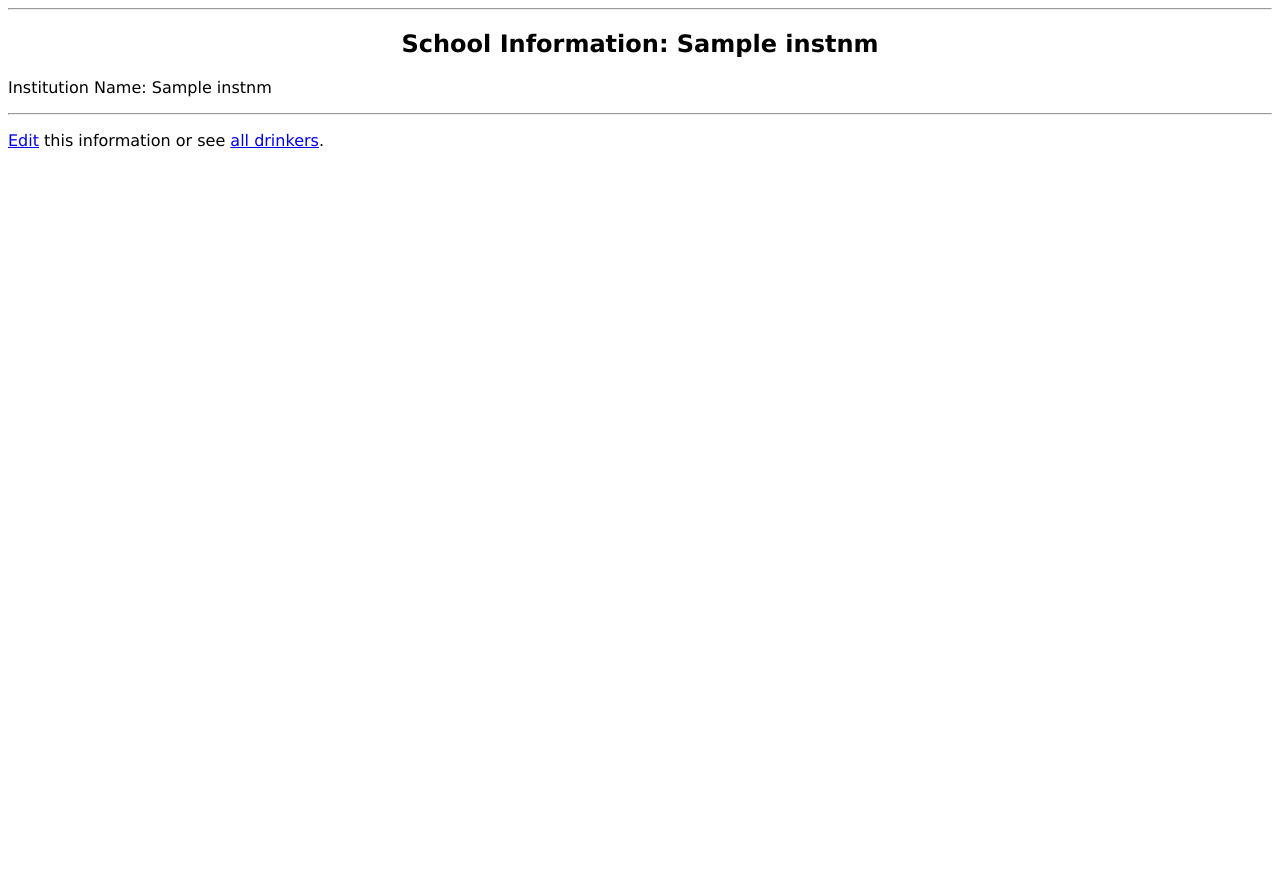
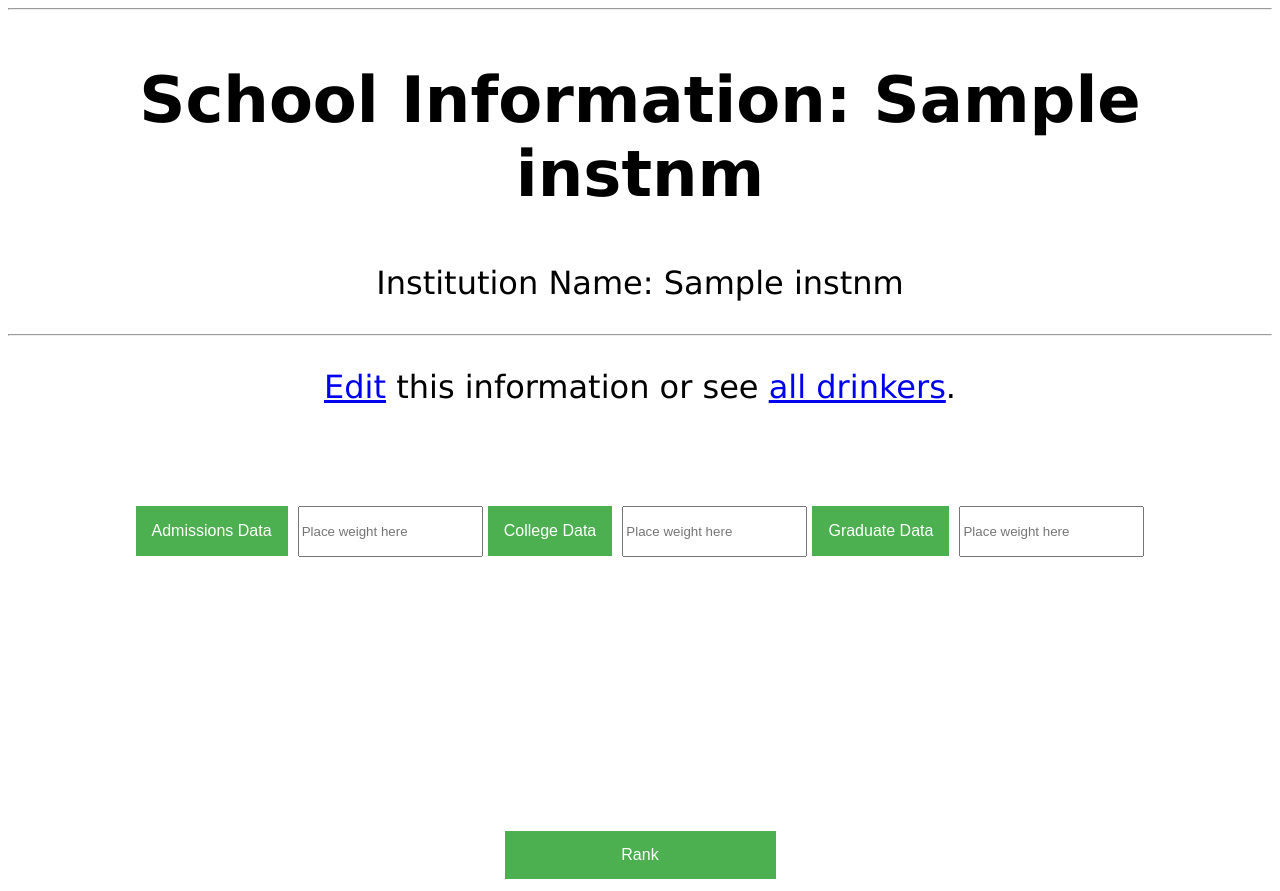
Before and after one commit to stevenyang9/Ranking-Hat, a Flask app: template flask-rankinghat/templates/schools.html in a window 1280 px wide. Before the commit the page ends 148 px from the top, so only its background shows below. Run offline with Flask 2, Linux system fonts and the light colour scheme; the template is opened without the code that fills it: most values are stand-ins (such as "Sample title", 1, 10 or a date in 2020); parts of the project's set-up code (start-up, migrations or seed data) failed here and were passed over; some libraries are stand-ins or nearby versions.

Commit message:
Changes to UI

```diff
--- a/flask-rankinghat/templates/layout.html
+++ b/flask-rankinghat/templates/layout.html
@@ -1,7 +1,103 @@
-<!DOCTYPE html PUBLIC "-//W3C//DTD XHTML 1.0 Strict//EN" "http://www.w3.org/TR/xhtml1/DTD/xhtml1-strict.dtd">
-<html xmlns="http://www.w3.org/1999/xhtml">
+<!-- <!DOCTYPE html PUBLIC "-//W3C//DTD XHTML 1.0 Strict//EN" "http://www.w3.org/TR/xhtml1/DTD/xhtml1-strict.dtd"> -->
+
+<!DOCTYPE html>
+
+<html lang="en">
+
+
+
+<style>
+.dropbtn {
+    background-color: #4CAF50;
+    color: white;
+    padding: 16px;
+    font-size: 16px;
+    border: none;
+    cursor: pointer;
+}
+
+.dropbtn:hover, .dropbtn:focus {
+    background-color: #3e8e41;
+}
+
+.dropdown {
+    position: relative;
+    display: inline-block;
+    margin-right: 5px;
+
+}
+
+.dropdown-content {
+    display: none;
+    position: absolute;
+    background-color: #f9f9f9;
+    min-width: 100%;
+    overflow: auto;
+    box-shadow: 0px 8px 16px 0px rgba(0,0,0,0.2);
+    z-index: 1;
+}
+
+.dropdown-content a {
+    color: black;
+    padding: 12px 16px;
+    text-decoration: none;
+    display: block;
+}
+
+h2{
+    text-align: center;
+    position: relative;
+    font-size: 4em;
+}
+
+p{
+    text-align: center;
+    position: relative;
+    font-size: 2em;
+}
+
+.categories{
+    text-align: center;
+    margin: 100px;
+}
+
+.txtbox{
+    height:45px;
+    font-size:10pt;
+}
+
+.rankbutton{
+  background-color: #4CAF50;
+  border: none;
+  color: white;
+  padding: 15px 32px;
+  text-align: center;
+  text-decoration: none;
+  display: inline-block;
+  font-size: 16px;
+  margin: 4px 2px;
+  cursor: pointer;
+  text-align: center;
+}
+
+.results{
+  text-align: center;
+  margin-top: 270px;
+  position: relative;
+
+}
+
+
+.dropdown a:hover {background-color: #f1f1f1}
+
+.show {display:block;}
+</style>
+
+
+
+<!-- <html xmlns="http://www.w3.org/1999/xhtml"> -->
   <head>
-    <title>The Ranking Hat</title>
+    <title>The Ranking Hats</title>
     <meta name="description" content="The Ranking Hat"/>
     <meta name="keywords" content="The Ranking Hat"/>
     <meta http-equiv="Content-type" content="text/html;charset=UTF-8"/>
@@ -12,5 +108,80 @@
     <hr/>
     <h2 id="heading">{% block heading %}{% endblock %}</h2>
     {% block content %}{% endblock %}
+
+
+        <div class="categories">
+
+      <div class="dropdown">
+      <button onclick="myFunction1()" class="dropbtn">Admissions Data</button>
+        <div id="myDropdown1" class="dropdown-content">
+          <a href="#acceptancerate">Acceptance Rate</a>
+          <a href="#satscores">SAT Average</a>
+
+        </div>
+      </div>
+
+      <input type="text" value="" placeholder="Place weight here" class="txtbox"/>
+
+      <div class="dropdown">
+      <button onclick="myFunction2()" class="dropbtn">College Data</button>
+        <div id="myDropdown2" class="dropdown-content">
+          <a href="#instructionalexpenditure">Instructional Expenditure</a>
+          <a href="#studentdebt">Student Debt</a>
+          <a href="#fulltimefaculty">Full-Time Faculty</a>
+          <a href="#locale">Locale</a>
+          <a href="#studentbodydiversity">Student Body Diversity</a>
+        </div>
+      </div>
+
+      <input type="text" value="" placeholder="Place weight here" class="txtbox"/>
+
+      <div class="dropdown">
+      <button onclick="myFunction3()" class="dropbtn">Graduate Data</button>
+        <div id="myDropdown3" class="dropdown-content">
+          <a href="#graduationrate">Graduation Rate</a>
+        </div>
+      </div>
+
+      <input type="text" value="" placeholder="Place weight here" class="txtbox"/>
+
+    </div>
+
+    <div class="results">
+      <input type="rankbutton" class="rankbutton" value="Rank">
+    </div>
+
   </body>
+
+
+<script>
+/* When the user clicks on the button,
+toggle between hiding and showing the dropdown content */
+function myFunction1() {
+    document.getElementById("myDropdown1").classList.toggle("show");
+}
+function myFunction2() {
+    document.getElementById("myDropdown2").classList.toggle("show");
+}
+function myFunction3() {
+    document.getElementById("myDropdown3").classList.toggle("show");
+}
+
+
+// Close the dropdown if the user clicks outside of it
+window.onclick = function(event) {
+  if (!event.target.matches('.dropbtn')) {
+
+    var dropdowns = document.getElementsByClassName("dropdown-content");
+    var i;
+    for (i = 0; i < dropdowns.length; i++) {
+      var openDropdown = dropdowns[i];
+      if (openDropdown.classList.contains('show')) {
+        openDropdown.classList.remove('show');
+      }
+    }
+  }
+}
+</script>
+
 </html>
```
Also changed, not shown: flask-rankinghat/forms.py (added, +42 -0 lines), 4 other files.
